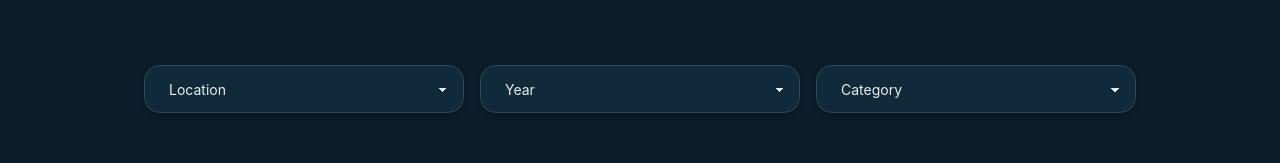
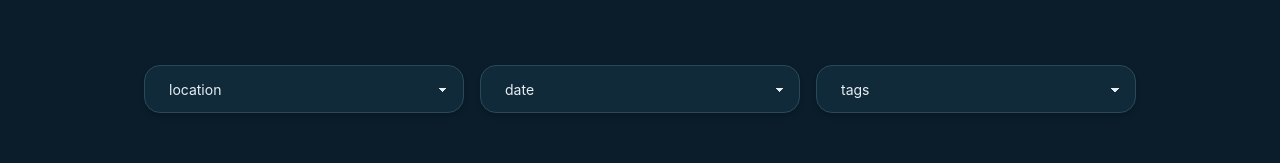
Before and after one commit to Dylan0888/ElegantYatchting, a React (Vite) app in the folder frontend/: page /gallery in a window 1280 px wide. Shown: the part 313-476 px from the top of the page. Built offline with nearby package versions, Linux system fonts and the light colour scheme.

Commit message:
Added teh abilty to store filter options in useState object and updates based on user input.

```diff
--- a/frontend/src/components/galleryPageComponents/FilterButton.tsx
+++ b/frontend/src/components/galleryPageComponents/FilterButton.tsx
@@ -1,11 +1,13 @@
 import React from "react";
 
+type FilterCategory = "location" | "date" | "tags"
 interface Props {
-  title: string;
+  title: FilterCategory;
   buttonOptions: string[];
+  handleFilters: (filterType: string, filterValue: string) => void;
 }
 
-const FilterButton = ({ title, buttonOptions }: Props) => {
+const FilterButton = ({ title, buttonOptions, handleFilters }: Props) => {
   return (
     <select
       defaultValue={title}
@@ -27,10 +29,11 @@ const FilterButton = ({ title, buttonOptions }: Props) => {
         hover:text-gold
         hover:shadow-xl
       "
+      onChange={(e) => handleFilters(title, e.target.value)}
     >
       {/* Placeholder */}
 
-      <option disabled>
+      <option className="uppercase" disabled value={title}>
         {title}
       </option>
 
--- a/frontend/src/components/galleryPageComponents/FilterContainer.tsx
+++ b/frontend/src/components/galleryPageComponents/FilterContainer.tsx
@@ -1,5 +1,6 @@
 import FilterButton from "./FilterButton";
 import type { GalleryItemStructure } from "../../types/types";
+import { useState, useEffect } from "react";
 interface props {
   data: GalleryItemStructure[],
   setList: React.Dispatch<React.SetStateAction<GalleryItemStructure[]>>
@@ -14,30 +15,51 @@ interface props {
 
 const FilterContainer = ({ data, setList }: props) => {
 
+  const [selectedFilters, setFilters] = useState({
+    location: "",
+    date: "",
+    tags: "",
+  });
+
+  // Updated UseState filters
+  const handleFilterChange = (filterType: string, filterValue: string) => {
+    setFilters((prevFilters) => ({...prevFilters, [filterType]: filterValue}));
+  }
+
+  // test useEffect to see if the filters are stored correctly
+  useEffect(() => {
+    console.log("Selected Filters: ", selectedFilters);
+  }, [selectedFilters]);
+
+
+
+
+
+
 
 
   // Year Sort options
 
-  const dateSortOptions = [
-    {
-      label: "Most Recent Voyage",
-      func: (d: GalleryItemStructure[]) =>
-        [...d].sort(
-          (a, b) =>
-            new Date(b.date).getTime() -
-            new Date(a.date).getTime()
-        ),
-    },
-    {
-      label: "Earliest Voyage",
-      func: (d: GalleryItemStructure[]) =>
-        [...d].sort(
-          (a, b) =>
-            new Date(a.date).getTime() -
-            new Date(b.date).getTime()
-        ),
-    },
-  ];
+  // const dateSortOptions = [
+  //   {
+  //     label: "Most Recent Voyage",
+  //     func: (d: GalleryItemStructure[]) =>
+  //       [...d].sort(
+  //         (a, b) =>
+  //           new Date(b.date).getTime() -
+  //           new Date(a.date).getTime()
+  //       ),
+  //   },
+  //   {
+  //     label: "Earliest Voyage",
+  //     func: (d: GalleryItemStructure[]) =>
+  //       [...d].sort(
+  //         (a, b) =>
+  //           new Date(a.date).getTime() -
+  //           new Date(b.date).getTime()
+  //       ),
+  //   },
+  // ];
 
 
   // reusable functions to pull info from the gallery data - used for storing all locations, tags and only the years found in the data
@@ -74,9 +96,21 @@ const FilterContainer = ({ data, setList }: props) => {
 
   return (
     <section className="mx-auto flex max-w-7xl flex-wrap items-center justify-center gap-4 px-6 py-10">
-      <FilterButton title="Location" buttonOptions={availableLocations} />
-      <FilterButton title="Year" buttonOptions={availableYears}/>
-      <FilterButton title="Category" buttonOptions={availableTags}/>
+      <FilterButton
+        title="location"
+        buttonOptions={availableLocations}
+        handleFilters={handleFilterChange}
+      />
+      <FilterButton
+        title="date"
+        buttonOptions={availableYears}
+        handleFilters={handleFilterChange}
+      />
+      <FilterButton
+        title="tags"
+        buttonOptions={availableTags}
+        handleFilters={handleFilterChange}
+      />
     </section>
   );
 };
```
